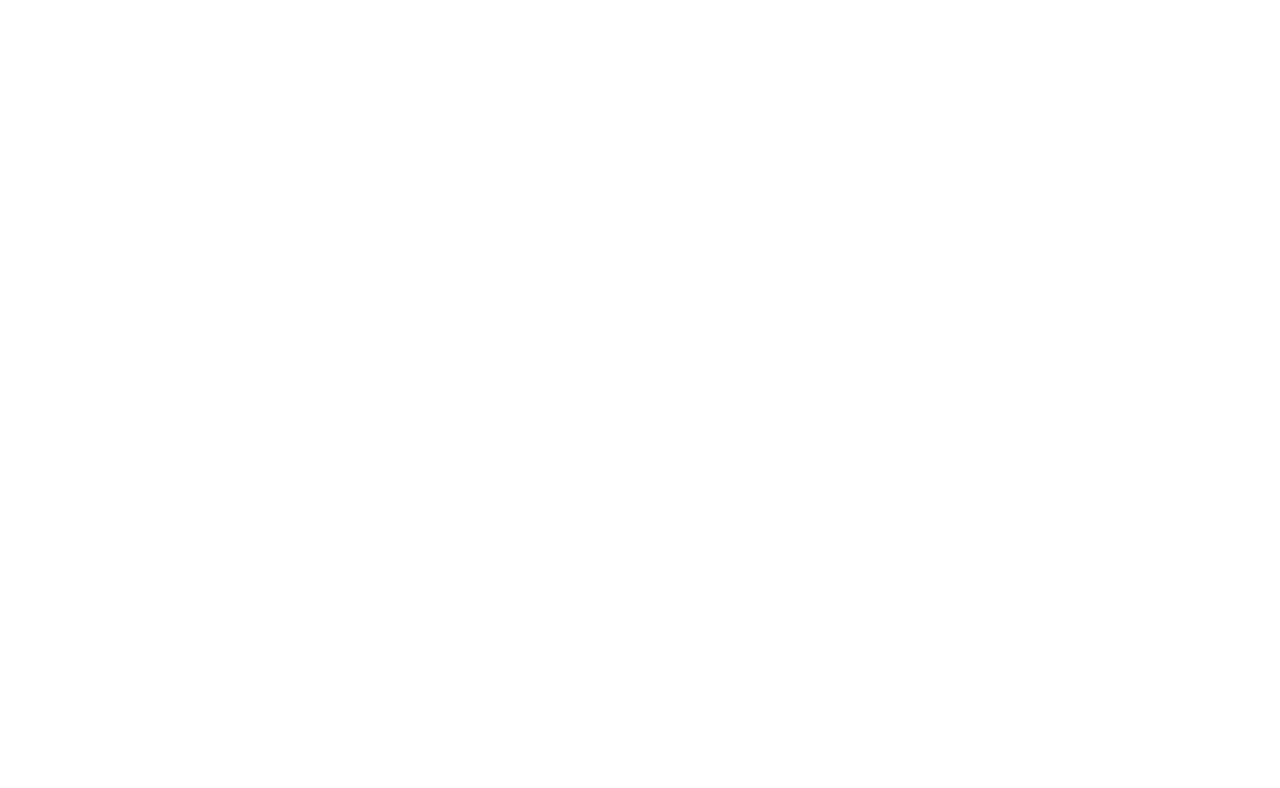
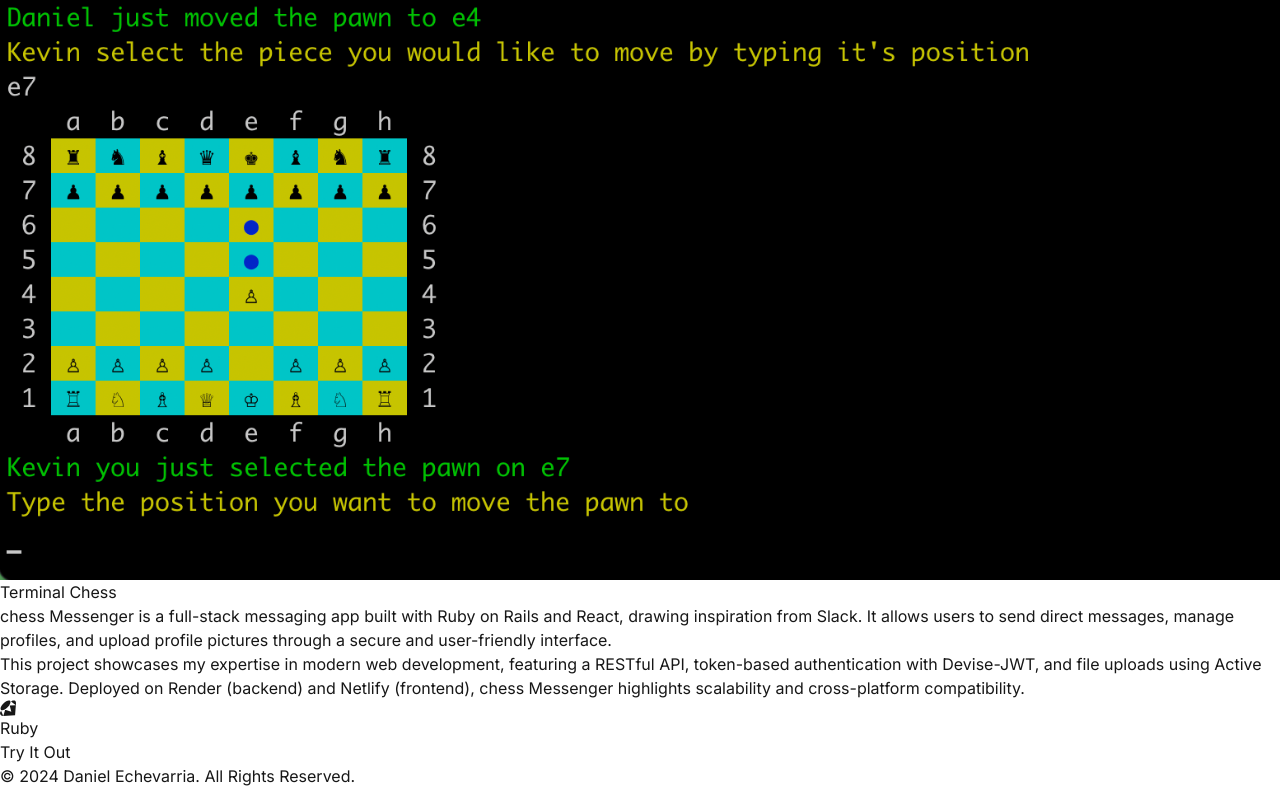
Before and after one commit to daniel-echevarria/portfolio, a Next.js app: page /projects/terminal-chess in a window 1280 px wide. Shown: the part 820-1608 px from the top of the page. Before the commit the page ends 800 px from the top, so only its background shows below. Built offline with nearby package versions, Linux system fonts and the light colour scheme.

Commit message:
Add skeleton page to all projects

```diff
--- a/src/app/projects/layout.tsx
+++ b/src/app/projects/layout.tsx
@@ -1,6 +1,6 @@
 export default function Layout({ children }: { children: React.ReactNode }) {
   return (
-    <main className="grid lg:grid-cols-[2fr_2fr]  text-sm md:text-xl lg:text-l p-8 gap-10 sm:p-20">
+    <main className="grid lg:grid-cols-[2fr_3fr]  text-sm md:text-xl lg:text-l p-8 gap-10 sm:p-20">
       {children}
     </main>
   );
--- a/src/app/projects/slick-messenger/page.tsx
+++ b/src/app/projects/slick-messenger/page.tsx
@@ -42,7 +42,7 @@
         title={slick.title}
         subtitle={slick.subtitle}
         text={<Text />}
-        live={slick["live-link"]}
+        live={slick.liveLink}
         tools={slick.technologies}
         secondaryColor="orange"
       />
--- a/src/app/projects/terminal-chess/page.tsx
+++ b/src/app/projects/terminal-chess/page.tsx
@@ -1,5 +1,51 @@
+import ProjectPage from "@/app/ui/ProjectPage";
 import React from "react";
+import projects from "../../../data/projects.json";
+import Image from "next/image";
 
 export default function Page() {
-  return <p>Terminal Chess</p>;
+  const chess = projects.find((pro) => pro.id === "chess");
+
+  const Text = () => {
+    return (
+      <div>
+        <p className="mt-5">
+          chess Messenger is a full-stack messaging app built with Ruby on Rails
+          and React, drawing inspiration from{" "}
+          <a href="https://slack.com" className="text-blue-500">
+            Slack
+          </a>
+          . It allows users to send direct messages, manage profiles, and upload
+          profile pictures through a secure and user-friendly interface.
+        </p>
+        <p className="mt-5">
+          This project showcases my expertise in modern web development,
+          featuring a RESTful API, token-based authentication with Devise-JWT,
+          and file uploads using Active Storage. Deployed on Render (backend)
+          and Netlify (frontend), chess Messenger highlights scalability and
+          cross-platform compatibility.
+        </p>
+      </div>
+    );
+  };
+
+  return (
+    <>
+      <Image
+        className="rounded-md border-2 border-gray-900 w-full"
+        src={chess.image.src}
+        alt={chess.image.alt}
+        width={chess.image.width}
+        height={chess.image.height}
+      />
+      <ProjectPage
+        title={chess.title}
+        subtitle={chess.subtitle}
+        text={<Text />}
+        live={chess.liveLink}
+        tools={chess.technologies}
+        secondaryColor="orange"
+      />
+    </>
+  );
 }
--- a/src/app/ui/ProjectPage.tsx
+++ b/src/app/ui/ProjectPage.tsx
@@ -19,7 +19,6 @@
 }) => {
   const technologiesTiles = tools.map((tech) => {
     const technology = technologies[tech];
-    console.log(technology);
     return (
       <TechnologyTile
         technology={technology}
@@ -37,7 +36,8 @@
         </h2>
         <div className="">{text}</div>
         <div className="flex gap-3 mt-8">{technologiesTiles}</div>
-        <p className="mt-8 text-center">
+      </section>
+      <p className="text-center ">
         <a
           href={live}
           className="w-48 inline-block hover:cursor-pointer px-6 py-3 bg-indigo-500 text-white font-medium rounded-lg hover:bg-indigo-600 transition-colors"
@@ -45,7 +45,6 @@
           Try It Out
         </a>
       </p>
-      </section>
     </>
   );
 };
```
Also changed, not shown: src/app/projects/pokememory/page.tsx (+47 -1 lines), src/app/projects/where-is-waldo/page.tsx (+47 -1 lines). Lines whose indentation alone changed are shown as unchanged.
